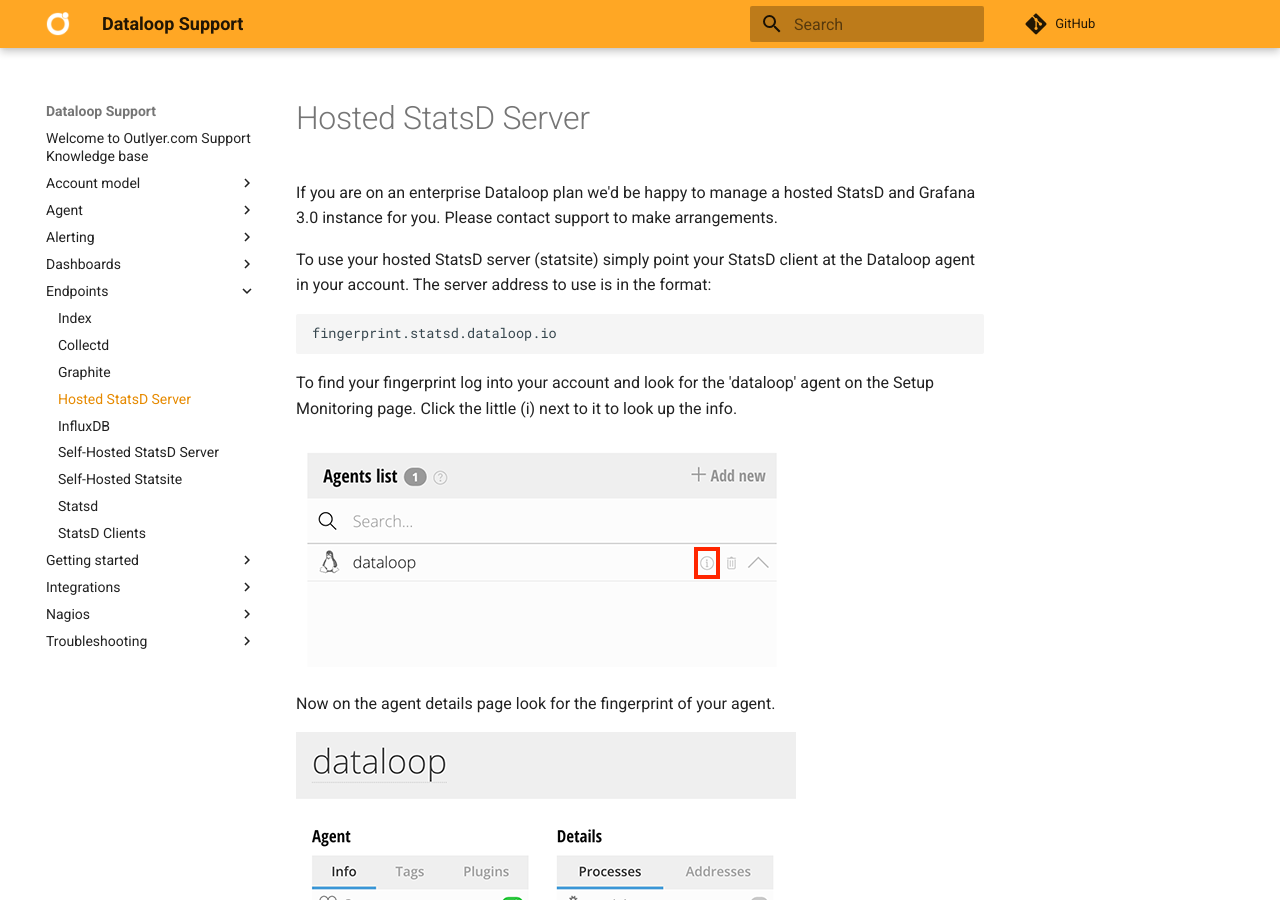
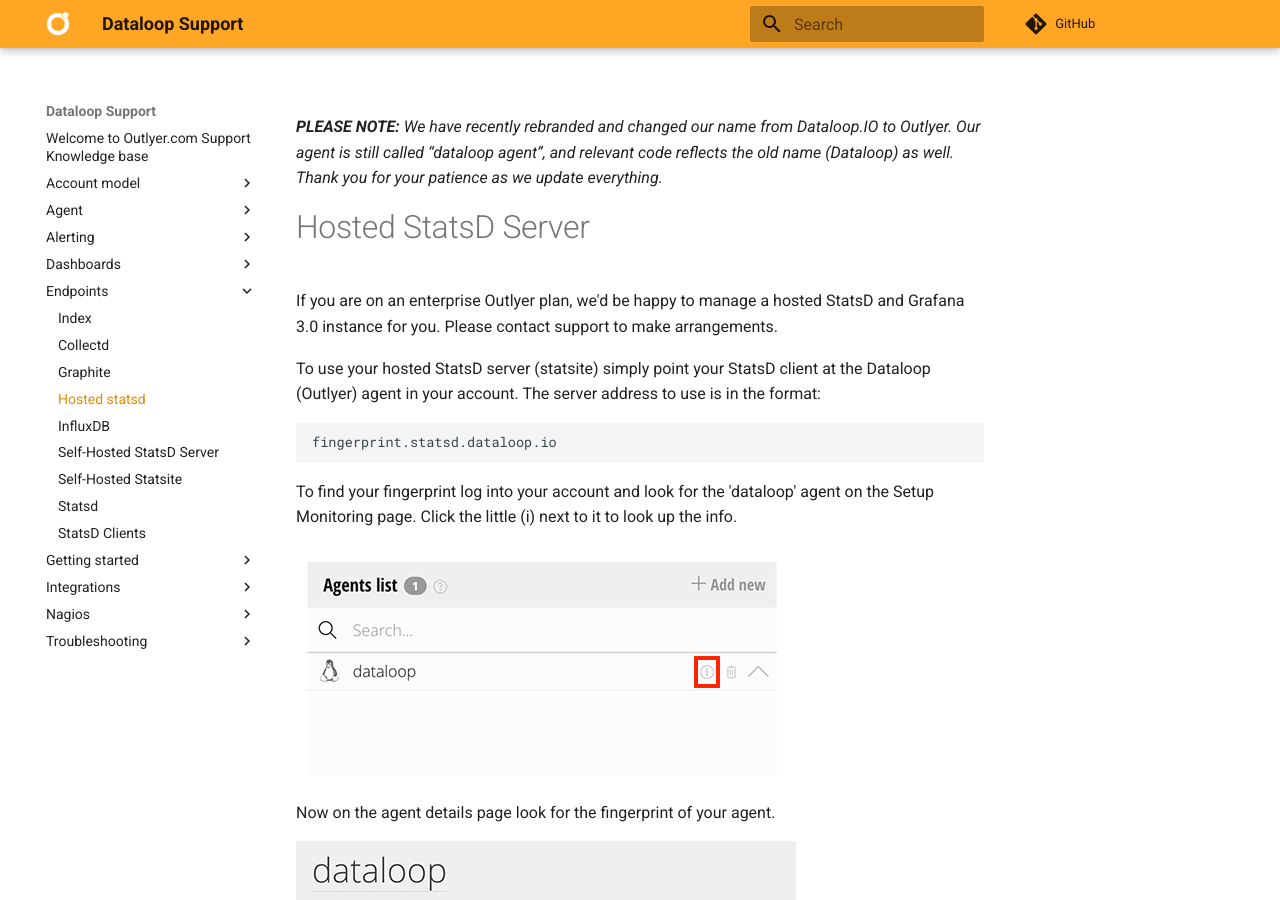
Before and after one commit to dataloop/dataloop-support, an MkDocs documentation site: the page built from docs/endpoints/hosted_statsd.md, in a window 1280 px wide and 900 px high. Built offline with MkDocs 1.6.1 and Material for MkDocs 9.7.7, drawn with Linux system fonts in a browser that asks for light colours; comment, search, counter and statistics services are not loaded.

Commit message:
added rebrand comment

````diff
--- a/docs/endpoints/hosted_statsd.md
+++ b/docs/endpoints/hosted_statsd.md
@@ -1,8 +1,10 @@
+_**PLEASE NOTE:** We have recently rebranded and changed our name from Dataloop.IO to Outlyer. Our agent is still called “dataloop agent”, and relevant code reflects the old name (Dataloop) as well. Thank you for your patience as we update everything._
+
 # Hosted StatsD Server
 
-If you are on an enterprise Dataloop plan we'd be happy to manage a hosted StatsD and Grafana 3.0 instance for you. Please contact support to make arrangements.
+If you are on an enterprise Outlyer plan, we'd be happy to manage a hosted StatsD and Grafana 3.0 instance for you. Please contact support to make arrangements.
 
-To use your hosted StatsD server (statsite) simply point your StatsD client at the Dataloop agent in your account. The server address to use is in the format:
+To use your hosted StatsD server (statsite) simply point your StatsD client at the Dataloop (Outlyer) agent in your account. The server address to use is in the format:
 
 ```
 fingerprint.statsd.dataloop.io
````
